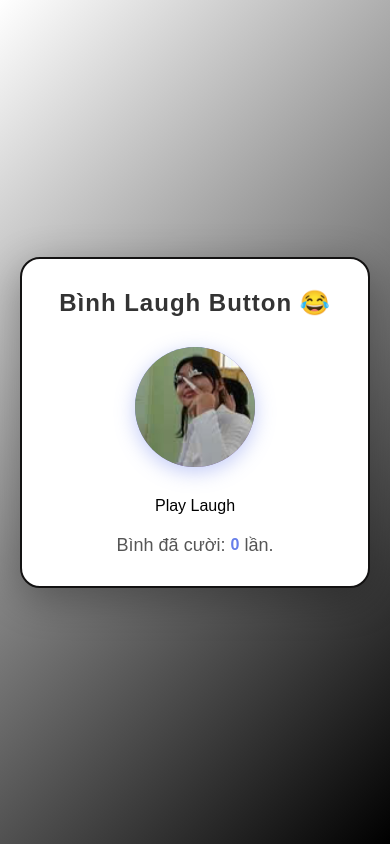
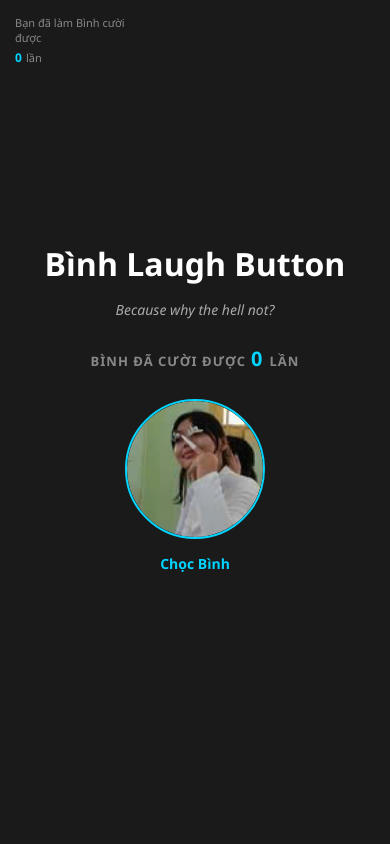
Before and after one commit to thptphungoc12a5/BinhLaugh, a plain HTML site: page index.html in a window 390 px wide. Drawn offline with Linux system fonts and the light colour scheme; no server answers.

Commit message:
Update index.html

```diff
--- a/index.html
+++ b/index.html
@@ -12,51 +12,115 @@
     }
 
     body {
-      font-family: 'Arial', sans-serif;
-      background: linear-gradient(135deg, #ffffff 0%, #000000 100%);
+      font-family: 'Segoe UI', Tahoma, Geneva, Verdana, sans-serif;
+      background: #1a1a1a;
       min-height: 100vh;
       display: flex;
       justify-content: center;
       align-items: center;
       padding: 20px;
+      color: #fff;
     }
 
     .container {
-      background: white;
-      border-radius: 20px;
-      border: 2px solid #131212;
-      padding: 40px;
-      box-shadow: 0 10px 40px rgba(0, 0, 0, 0.3);
       text-align: center;
-      max-width: 400px;
+      max-width: 600px;
       width: 100%;
     }
 
+    .local-stats {
+      position: fixed;
+      top: 20px;
+      left: 20px;
+      margin: 0;
+      padding: 0;
+      border: none;
+      text-align: left;
+      z-index: 1000;
+      display: flex;
+      flex-wrap: wrap;
+      align-items: baseline;
+      gap: 5px;
+    }
+
+    .local-stats p {
+      margin: 0;
+      font-size: 12px;
+      color: #888;
+      font-weight: normal;
+    }
+
+    #localCount {
+      font-size: 12.6px;
+      font-weight: bold;
+      color: #00d4ff;
+      display: inline;
+      margin: 0;
+    }
+
+
+
     h1 {
-      color: #333;
-      margin-bottom: 30px;
-      font-size: 28px;
+      font-size: 48px;
+      font-weight: bold;
+      margin-bottom: 20px;
+      color: #fff;
+    }
+
+    .subtitle {
+      font-size: 16px;
+      color: #aaa;
+      margin-bottom: 50px;
+      font-style: italic;
+    }
+
+    .counter-label {
+      font-size: 16px;
+      color: #888;
+      margin-bottom: 50px;
+      text-transform: uppercase;
+      letter-spacing: 1px;
+      display: none;
+    }
+
+    .big-counter {
+      font-size: 20px;
+      font-weight: bold;
+      color: #00d4ff;
+      margin-bottom: 40px;
+      letter-spacing: 2px;
+      line-height: 1;
+      display: flex;
+      align-items: baseline;
+      justify-content: center;
+      gap: 10px;
+    }
+
+    .big-counter .before-label,
+    .big-counter .after-label {
+      font-size: 16px;
+      color: #888;
+      text-transform: uppercase;
       letter-spacing: 1px;
     }
 
     #laughBtn {
-      width: 200px;
-      height: 200px;
+      width: 180px;
+      height: 180px;
       border-radius: 50%;
-      border: none;
-      background: linear-gradient(135deg, #667eea 0%, #764ba2 100%);
+      border: 3px solid #00d4ff;
+      background: #222;
       cursor: pointer;
-      display: flex;
-      justify-content: center;
-      align-items: center;
-      margin: 0 auto 30px;
-      transition: all 0.3s ease;
-      box-shadow: 0 5px 20px rgba(102, 126, 234, 0.4);
+      padding: 0;
+      margin: 0 auto 20px;
+      transition: all 0.2s ease;
+      overflow: hidden;
+      display: block;
     }
 
     #laughBtn:hover:not(:disabled) {
-      transform: scale(1.1);
-      box-shadow: 0 8px 30px rgba(102, 126, 234, 0.6);
+      box-shadow: 0 0 20px rgba(0, 212, 255, 0.5);
+      transform: scale(1.05);
     }
 
     #laughBtn:active:not(:disabled) {
@@ -64,64 +128,141 @@
     }
 
     #laughBtn:disabled {
-      opacity: 0.6;
+      opacity: 0.5;
       cursor: not-allowed;
     }
 
     #laughBtn img {
       width: 100%;
       height: 100%;
-      object-fit: contain;
+      object-fit: cover;
       border-radius: 50%;
+      display: block;
     }
 
-    p {
-      color: #555;
-      font-size: 18px;
-      margin-top: 20px;
-      display: flex;
-      justify-content: center;
-      align-items: center;
-      gap: 5px;
+    .laugh-label {
+      font-size: 16px;
+      color: #00d4ff;
+      font-weight: bold;
+      margin-bottom: 50px;
     }
 
-    #count {
-      font-weight: bold;
-      color: #667eea;
-      font-size: 16px;
-      display: inline;
-      margin: 0;
+    @keyframes bounce {
+      0%, 100% {
+        transform: translateY(0);
+      }
+      25% {
+        transform: translateY(-10px);
+      }
+      50% {
+        transform: translateY(0);
+      }
+      75% {
+        transform: translateY(-5px);
+      }
+    }
+
+    #laughBtn:disabled {
+      opacity: 1;
+      cursor: not-allowed;
+    }
+
+    #laughBtn.bouncing {
+      animation: bounce 0.6s infinite;
     }
 
     @media (max-width: 480px) {
-      .container {
-        padding: 30px 20px;
+      body {
+        padding: 15px;
+      }
+
+      .local-stats {
+        top: 15px;
+        left: 15px;
+        font-size: 11px;
+        position: fixed;
+        margin: 0;
+        justify-content: flex-start;
+        gap: 4px;
+        flex-wrap: wrap;
+        max-width: 120px;
+      }
+
+      .local-stats p {
+        font-size: 11px;
+        margin: 0;
+      }
+
+      #localCount {
+        font-size: 12px;
       }
 
       h1 {
-        font-size: 24px;
+        font-size: 32px;
+        margin-bottom: 15px;
+      }
+
+      .subtitle {
+        font-size: 14px;
+        margin-bottom: 30px;
+      }
+
+      .big-counter {
+        font-size: 14px;
+        margin-bottom: 30px;
+        gap: 5px;
+        justify-content: center;
+      }
+
+      .big-counter .before-label,
+      .big-counter .after-label {
+        font-size: 13px;
+      }
+
+      .big-counter span#count {
+        font-size: 20px;
       }
 
       #laughBtn {
-        width: 120px;
-        height: 120px;
+        width: 140px;
+        height: 140px;
+        margin: 0 auto 15px;
+        border-width: 2px;
       }
 
       #laughBtn img {
         width: 100%;
         height: 100%;
       }
+
+      .laugh-label {
+        font-size: 14px;
+        margin-bottom: 30px;
+      }
     }
   </style>
 </head>
 <body>
+  <div class="local-stats">
+    <p>Bạn đã làm Bình cười được</p>
+    <span id="localCount">0</span>
+    <p>lần</p>
+  </div>
+
   <div class="container">
-    <h1>Bình Laugh Button 😂</h1>
+    <h1>Bình Laugh Button</h1>
+    <p class="subtitle">Because why the hell not?</p>
+
+    <div class="big-counter">
+      <span class="before-label">Bình đã cười được</span>
+      <span id="count">Đang tải...</span>
+      <span class="after-label">lần</span>
+    </div>
+
     <button id="laughBtn">
       <img src="beBinh.webp" alt="Laugh Icon">
     </button>
-    <span>Play Laugh</span>
-    <p>Bình đã cười: <span id="count">Đang tải...</span> lần.</p>
+    <div class="laugh-label">Chọc Bình</div>
   </div>
 
   <script>
@@ -134,6 +275,25 @@
     // Lấy phần tử hiển thị số lần
     const counter = document.getElementById("count");
     const btn = document.getElementById("laughBtn");
+    const localCountEl = document.getElementById("localCount");
+
+    // Local storage key
+    const LOCAL_KEY = "binhLaugh_localCount";
+
+    // Load local count từ localStorage
+    function loadLocalCount() {
+      const saved = localStorage.getItem(LOCAL_KEY);
+      return saved ? parseInt(saved, 10) : 0;
+    }
+
+    // Lưu local count vào localStorage
+    function saveLocalCount(val) {
+      localStorage.setItem(LOCAL_KEY, val.toString());
+    }
+
+    // Cập nhật hiển thị local count
+    let localCount = loadLocalCount();
+    localCountEl.textContent = formatNumber(localCount);
 
     // Disable nút ban đầu
     btn.disabled = true;
@@ -163,6 +323,12 @@
     btn.addEventListener("click", () => {
       // Disable nút để tránh spam
       btn.disabled = true;
+      btn.classList.add("bouncing");
+
+      // Tăng local count
+      localCount++;
+      saveLocalCount(localCount);
+      localCountEl.textContent = formatNumber(localCount);
 
       // Phát âm thanh
       laughSound.play();
@@ -176,9 +342,10 @@
         .catch(err => console.error('POST error:', err));
     });
 
-    // Khi âm thanh kết thúc → enable lại nút
+    // Khi âm thanh kết thúc → enable lại nút và bỏ animation
     laughSound.addEventListener("ended", () => {
       btn.disabled = false;
+      btn.classList.remove("bouncing");
     });
   </script>
 </body>
```
